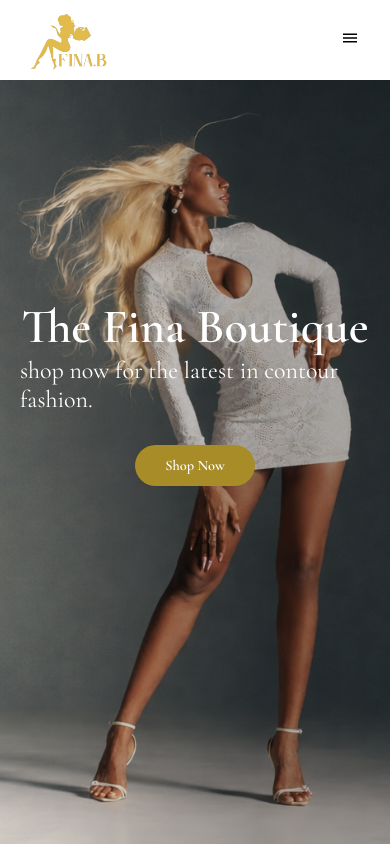
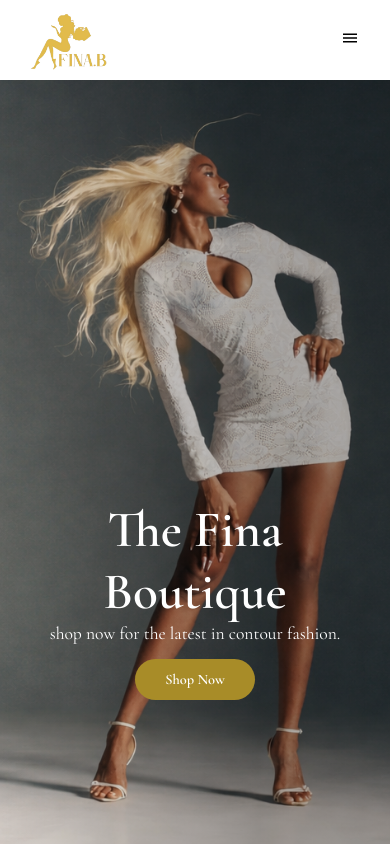
Before and after one commit to itxjoshy/fina-boutique, a React (Vite) app in the folder fina-boutiqe/: page / in a window 390 px wide. Shown: the top 844 px of the page. Built offline with nearby package versions, Linux system fonts and the light colour scheme.

Commit message:
update: hero text

```diff
--- a/fina-boutiqe/src/components/hero.css
+++ b/fina-boutiqe/src/components/hero.css
@@ -164,20 +164,24 @@ header .buttons .insta {
   }
   .hero-section-content {
     display: flex;
+    text-align: center;
+    justify-content: end;
     padding: 20px;
     height: 100dvh;
     padding-bottom: 5rem;
     max-width: 100%;
   }
   .hero-section-content h1 {
-    font-size: 3rem;
+    font-size: 3.2rem;
   }
   .hero-section-content p {
-    font-size: 1.5rem;
+    font-size: 1.1rem;
+    margin-bottom: 0;
   }
   .hero-section-content button {
     padding: 12px 30px;
     font-size: 0.9rem;
+    margin-bottom: 4rem;
   }
 }
 @media screen and (min-height: 300px) and (max-height: 555px) {
```
